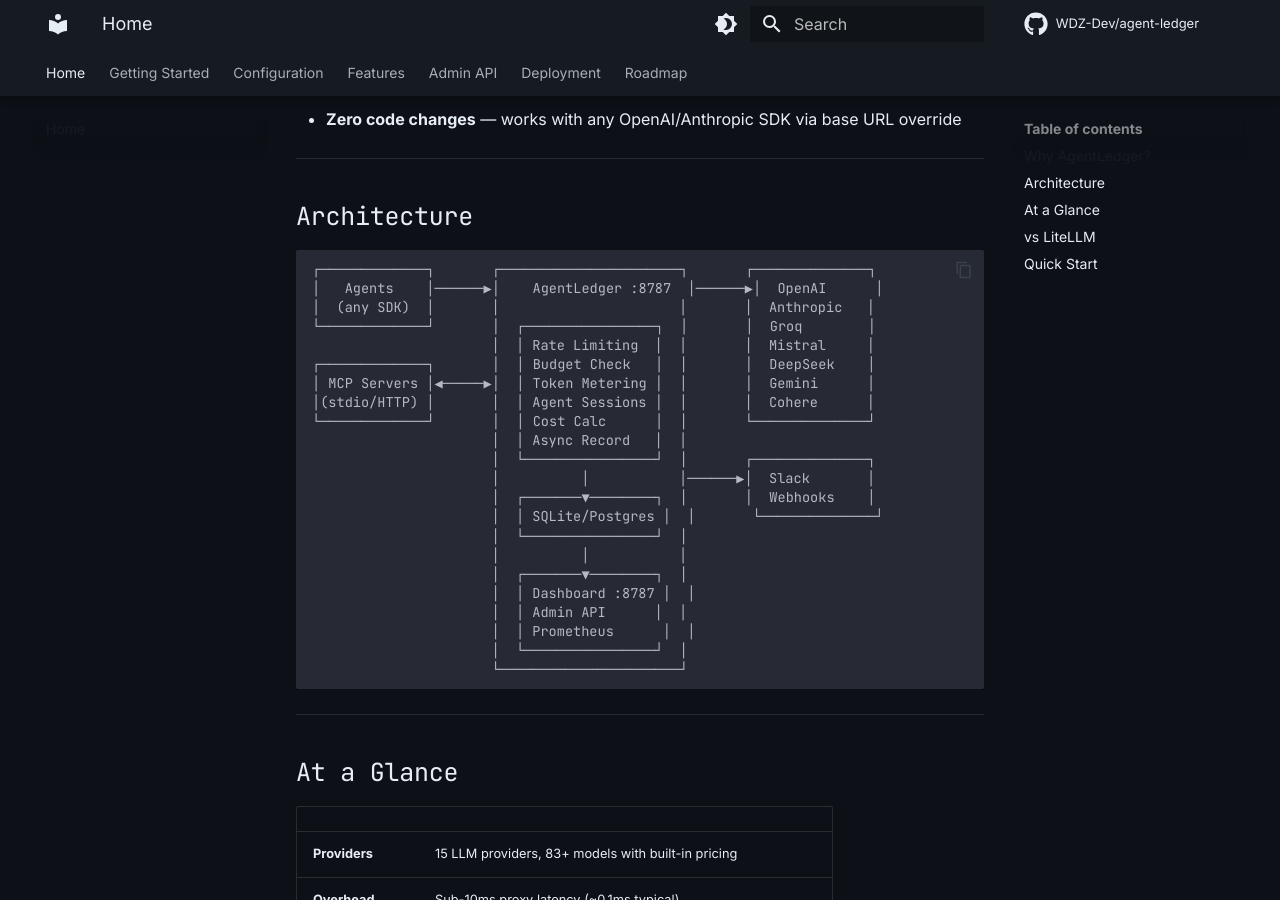
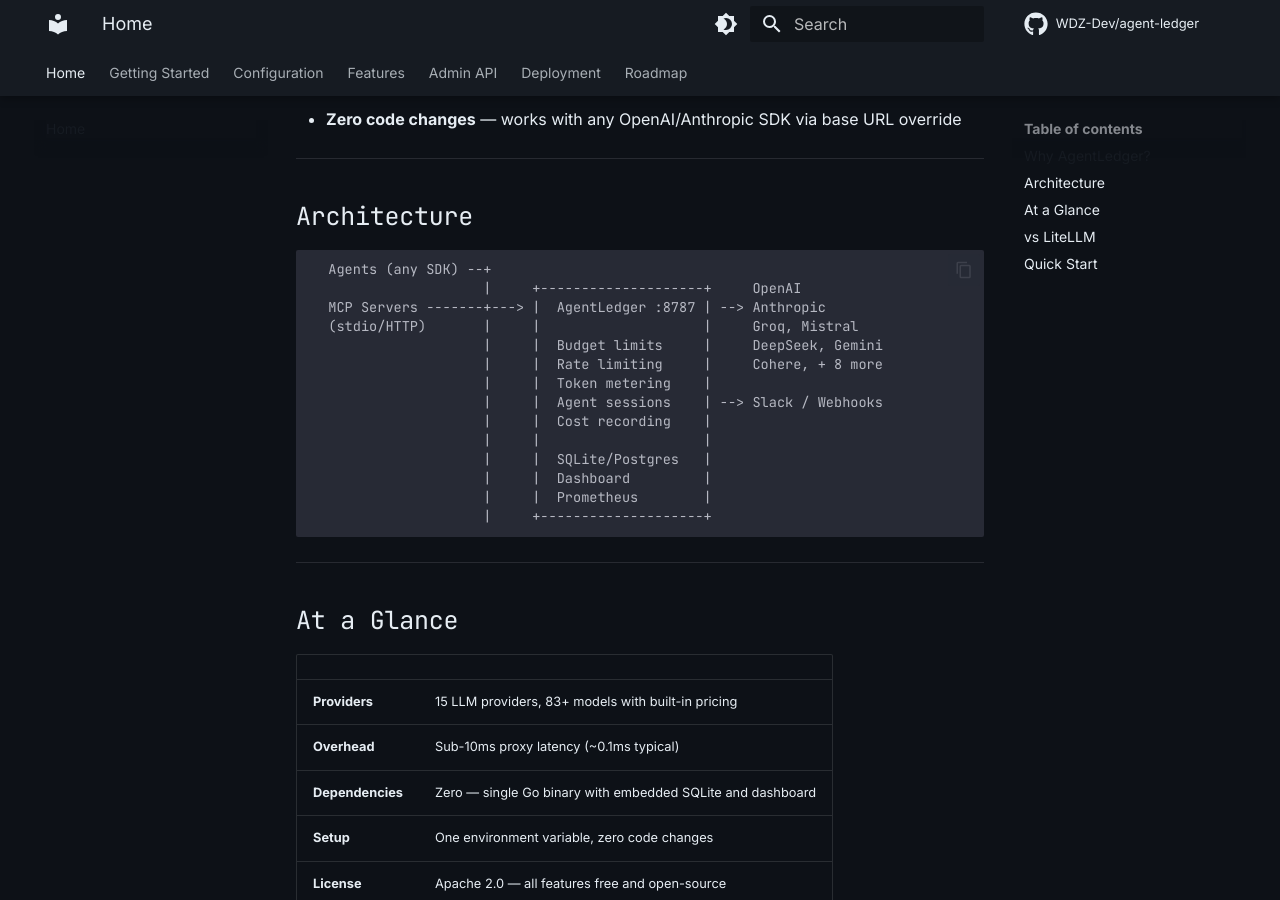
Before and after one commit to WDZ-Dev/agent-ledger, an MkDocs documentation site: the page built from docs/index.md, in a window 1280 px wide and 900 px high, scrolled down 743 px. Built offline with MkDocs 1.6.1 and Material for MkDocs 9.7.7, drawn with Linux system fonts in a browser that asks for light colours; comment, search, counter and statistics services are not loaded.

Commit message:
Fix architecture diagram to use plain ASCII characters

````diff
--- a/docs/index.md
+++ b/docs/index.md
@@ -27,28 +27,20 @@
 ## Architecture
 
 ```
-┌─────────────┐       ┌──────────────────────┐       ┌──────────────┐
-│   Agents    │──────▶│    AgentLedger :8787  │──────▶│  OpenAI      │
-│  (any SDK)  │       │                      │       │  Anthropic   │
-└─────────────┘       │  ┌────────────────┐  │       │  Groq        │
-                      │  │ Rate Limiting  │  │       │  Mistral     │
-┌─────────────┐       │  │ Budget Check   │  │       │  DeepSeek    │
-│ MCP Servers │◀─────▶│  │ Token Metering │  │       │  Gemini      │
-│(stdio/HTTP) │       │  │ Agent Sessions │  │       │  Cohere      │
-└─────────────┘       │  │ Cost Calc      │  │       └──────────────┘
-                      │  │ Async Record   │  │
-                      │  └────────────────┘  │       ┌──────────────┐
-                      │          │           │──────▶│  Slack       │
-                      │  ┌───────▼────────┐  │       │  Webhooks    │
-                      │  │ SQLite/Postgres │  │       └──────────────┘
-                      │  └────────────────┘  │
-                      │          │           │
-                      │  ┌───────▼────────┐  │
-                      │  │ Dashboard :8787 │  │
-                      │  │ Admin API      │  │
-                      │  │ Prometheus      │  │
-                      │  └────────────────┘  │
-                      └──────────────────────┘
+  Agents (any SDK) --+
+                     |     +--------------------+     OpenAI
+  MCP Servers -------+---> |  AgentLedger :8787 | --> Anthropic
+  (stdio/HTTP)       |     |                    |     Groq, Mistral
+                     |     |  Budget limits     |     DeepSeek, Gemini
+                     |     |  Rate limiting     |     Cohere, + 8 more
+                     |     |  Token metering    |
+                     |     |  Agent sessions    | --> Slack / Webhooks
+                     |     |  Cost recording    |
+                     |     |                    |
+                     |     |  SQLite/Postgres   |
+                     |     |  Dashboard         |
+                     |     |  Prometheus        |
+                     |     +--------------------+
 ```
 
 ---
````
